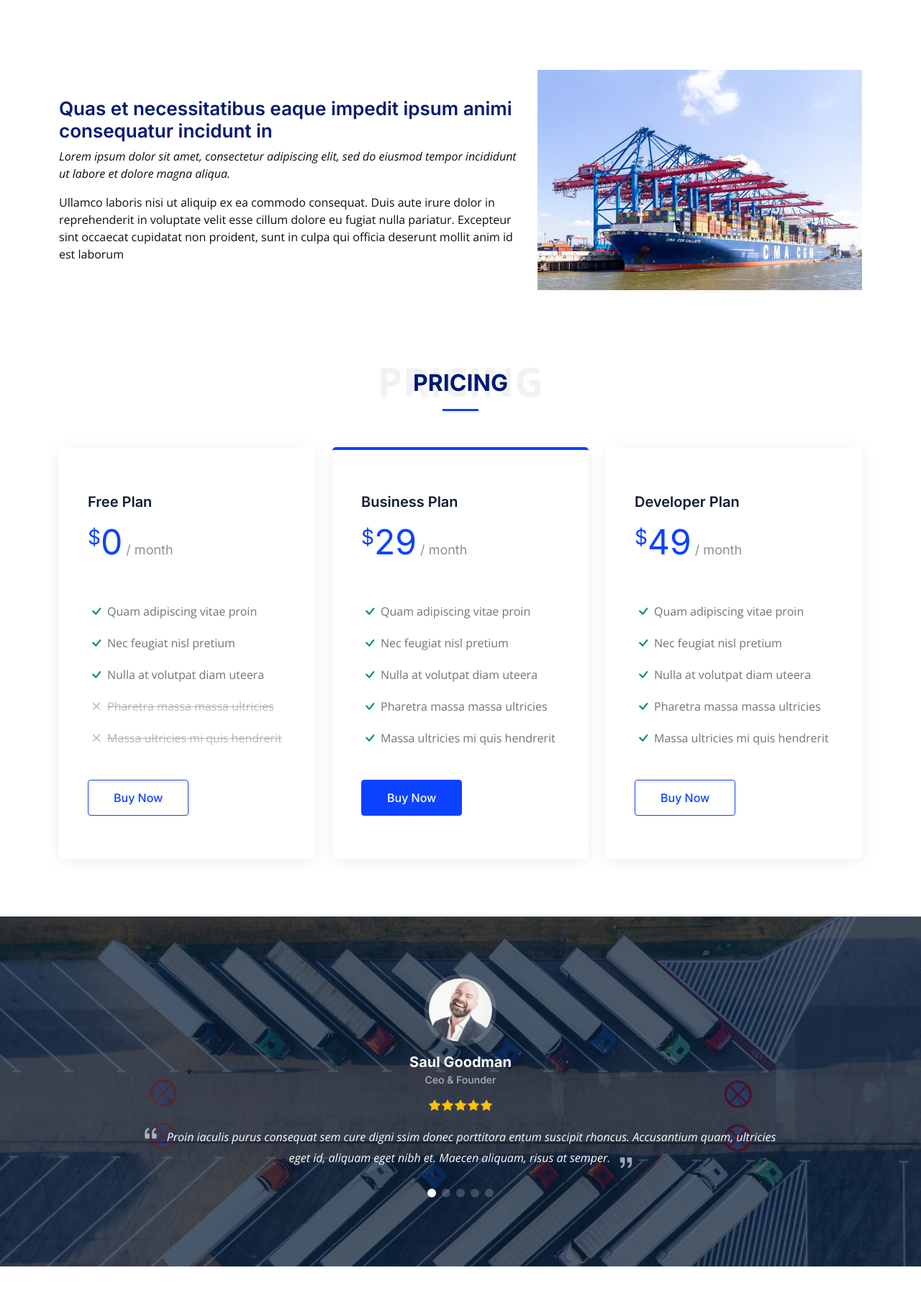
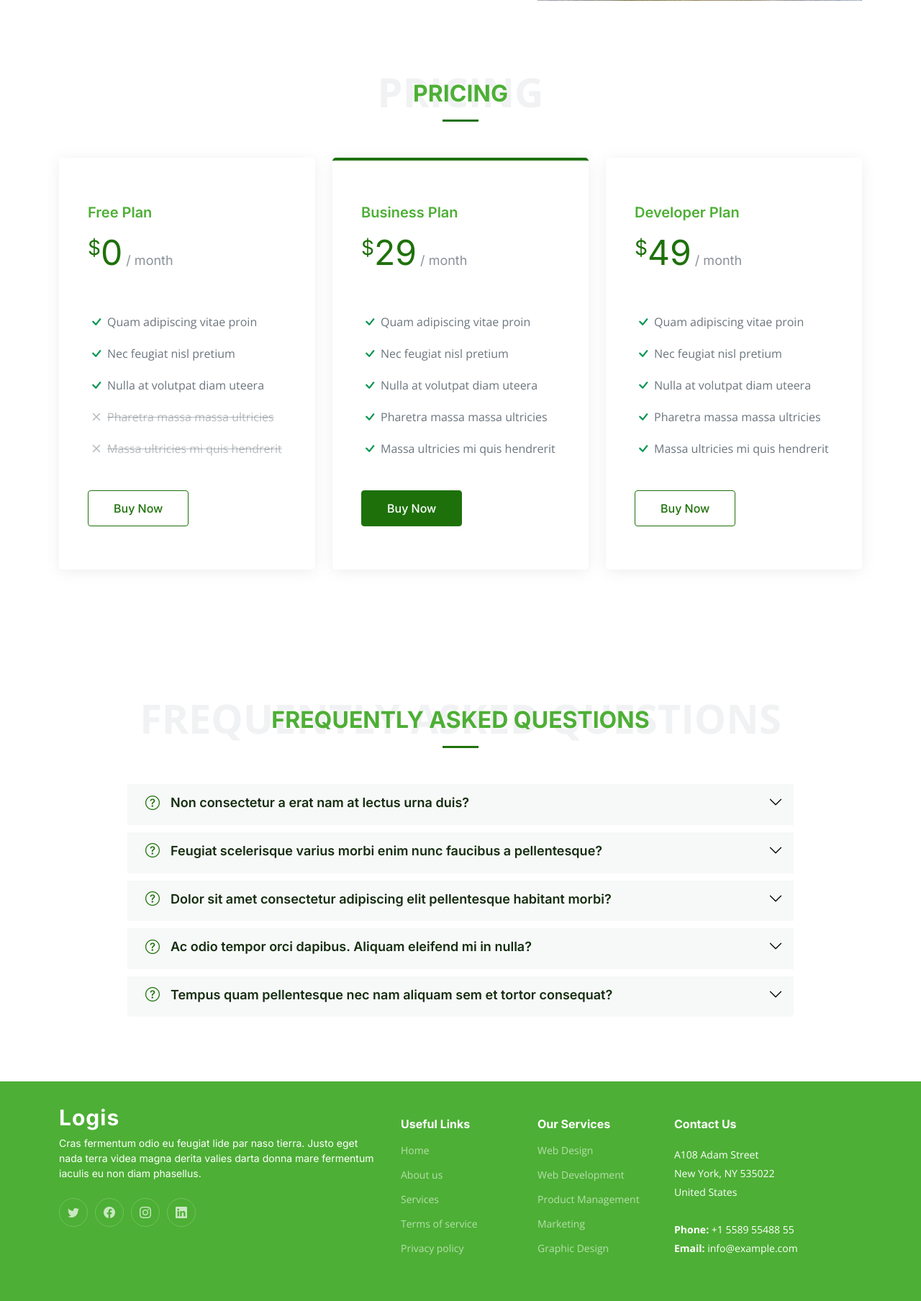
Before and after one commit to World-Konkani-Centre/SCL-2022-BitSlashers, a Django app: page / in a window 1280 px wide. Shown: the part 4431-6238 px from the top of the page at 72% size. Run offline with Django 4.2, Linux system fonts and the light colour scheme; some libraries are stand-ins or nearby versions.

Commit message:
CSS Changes

```diff
--- a/SCL_Project/WeGroW/urls.py
+++ b/SCL_Project/WeGroW/urls.py
@@ -5,5 +5,9 @@
     path('', views.home, name='WeGroW-home'),
     path('home/', views.home, name='index'),
     path('about/', views.about, name='about'),
+    path('contact/', views.contact, name='contact'),
+    path('service/', views.service, name='service'),
+    path('service-detail/', views.service_detail, name='service-detail'),
+    path('pricing/', views.pricing, name='pricing'),
 
 ]
--- a/SCL_Project/WeGroW/views.py
+++ b/SCL_Project/WeGroW/views.py
@@ -10,3 +10,18 @@
 
 def about(request):
     return render(request, 'about.html')
+
+def contact(request):
+    return render(request, 'contact.html')
+
+def pricing(request):
+    return render(request, 'pricing.html')
+
+def sample(request):
+    return render(request, 'sample-inner-page.html')
+
+def service(request):
+    return render(request, 'services.html')
+
+def service_detail(request):
+    return render(request, 'service-details.html')
--- a/SCL_Project/static/WeGrow/css/main.css
+++ b/SCL_Project/static/WeGrow/css/main.css
@@ -18,9 +18,9 @@
 
 /* Colors */
 :root {
-  --color-default: #0a0d13;
-  --color-primary: #0d42ff;
-  --color-secondary: #0e1d34;
+  --color-default: #152D10;
+  --color-primary: #1E710A;
+  --color-secondary: #4DAF35;
 }
 
 /* Smooth scroll behavior */
@@ -42,7 +42,7 @@
 }
 
 a:hover {
-  color: #406aff;
+  color: #4E944F;
   text-decoration: none;
 }
 
@@ -75,7 +75,7 @@
   text-transform: uppercase;
   margin-bottom: 20px;
   padding-bottom: 0;
-  color: #001973;
+  color: #4DAF35;
   position: relative;
   z-index: 2;
   margin-bottom: 20px;
@@ -215,7 +215,7 @@
 }
 
 .scroll-top:hover {
-  background: rgba(13, 66, 255, 0.8);
+  background: #1E710A;
   color: #fff;
 }
 
@@ -308,7 +308,7 @@
 }
 
 .header.sticked {
-  background: rgba(14, 29, 52, 0.9);
+  background: #152D10;
   padding: 15px 0;
   box-shadow: 0px 2px 20px rgba(14, 29, 52, 0.1);
 }
@@ -386,7 +386,7 @@
   .navbar .get-a-quote:hover,
   .navbar .get-a-quote:focus:hover {
     color: #fff;
-    background: #2756ff;
+    background: #FFA456;
   }
 
   .navbar .dropdown ul {
@@ -531,7 +531,7 @@
   .navbar .get-a-quote:hover,
   .navbar .get-a-quote:focus:hover {
     color: #fff;
-    background: rgba(13, 66, 255, 0.8);
+    background-color: #4DAF35;
   }
 
   .navbar .dropdown ul,
@@ -818,7 +818,7 @@
 }
 
 .services .card a {
-  color: #001973;
+  color: #4DAF35;
   transition: 0.3;
 }
 
@@ -901,7 +901,7 @@
 .features .features-item h3 {
   font-weight: 600;
   font-size: 26px;
-  color: #001973;
+  color: #4DAF35;
 }
 
 .features .features-item ul {
@@ -1390,8 +1390,8 @@
 }
 
 .horizontal-pricing .buy-btn:hover {
-  background: #406aff;
-  border-color: #406aff;
+  background: #4E944F;
+  border-color: #4E944F;
 }
 
 .horizontal-pricing .featured {
@@ -1807,10 +1807,11 @@
 .hero form .btn-primary {
   background-color: var(--color-primary);
   padding: 15px 30px;
+  border: none;
 }
 
 .hero form .btn-primary:hover {
-  background-color: #2756ff;
+  background-color: #4DAF35;
 }
 
 .hero .stats-item {
--- a/SCL_Project/templates/base.html
+++ b/SCL_Project/templates/base.html
@@ -6,7 +6,7 @@
     <meta charset="utf-8" />
     <meta content="width=device-width, initial-scale=1.0" name="viewport" />
 
-    <title>Logis Bootstrap Template - About</title>
+    <title>WeGroW</title>
     <meta content="" name="description" />
     <meta content="" name="keywords" />
 
--- a/SCL_Project/templates/index.html
+++ b/SCL_Project/templates/index.html
@@ -237,22 +237,6 @@
     </div>
   </section><!-- End Services Section -->
 
-  <!-- ======= Call To Action Section ======= -->
-  <section id="call-to-action" class="call-to-action">
-    <div class="container" data-aos="zoom-out">
-
-      <div class="row justify-content-center">
-        <div class="col-lg-8 text-center">
-          <h3>Call To Action</h3>
-          <p> Duis aute irure dolor in reprehenderit in voluptate velit esse cillum dolore eu fugiat nulla pariatur.
-            Excepteur sint occaecat cupidatat non proident, sunt in culpa qui officia deserunt mollit anim id est
-            laborum.</p>
-          <a class="cta-btn" href="#">Call To Action</a>
-          </dic>
-        </div>
-
-      </div>
-  </section><!-- End Call To Action Section -->
 
   <!-- ======= Features Section ======= -->
   <section id="features" class="features">
@@ -397,110 +381,6 @@
     </div>
   </section><!-- End Pricing Section -->
 
-  <!-- ======= Testimonials Section ======= -->
-  <section id="testimonials" class="testimonials">
-    <div class="container">
-
-      <div class="slides-1 swiper" data-aos="fade-up">
-        <div class="swiper-wrapper">
-
-          <div class="swiper-slide">
-            <div class="testimonial-item">
-              <img src="assets/img/testimonials/testimonials-1.jpg" class="testimonial-img" alt="">
-              <h3>Saul Goodman</h3>
-              <h4>Ceo &amp; Founder</h4>
-              <div class="stars">
-                <i class="bi bi-star-fill"></i><i class="bi bi-star-fill"></i><i class="bi bi-star-fill"></i><i
-                  class="bi bi-star-fill"></i><i class="bi bi-star-fill"></i>
-              </div>
-              <p>
-                <i class="bi bi-quote quote-icon-left"></i>
-                Proin iaculis purus consequat sem cure digni ssim donec porttitora entum suscipit rhoncus. Accusantium
-                quam, ultricies eget id, aliquam eget nibh et. Maecen aliquam, risus at semper.
-                <i class="bi bi-quote quote-icon-right"></i>
-              </p>
-            </div>
-          </div><!-- End testimonial item -->
-
-          <div class="swiper-slide">
-            <div class="testimonial-item">
-              <img src="assets/img/testimonials/testimonials-2.jpg" class="testimonial-img" alt="">
-              <h3>Sara Wilsson</h3>
-              <h4>Designer</h4>
-              <div class="stars">
-                <i class="bi bi-star-fill"></i><i class="bi bi-star-fill"></i><i class="bi bi-star-fill"></i><i
-                  class="bi bi-star-fill"></i><i class="bi bi-star-fill"></i>
-              </div>
-              <p>
-                <i class="bi bi-quote quote-icon-left"></i>
-                Export tempor illum tamen malis malis eram quae irure esse labore quem cillum quid cillum eram malis
-                quorum velit fore eram velit sunt aliqua noster fugiat irure amet legam anim culpa.
-                <i class="bi bi-quote quote-icon-right"></i>
-              </p>
-            </div>
-          </div><!-- End testimonial item -->
-
-          <div class="swiper-slide">
-            <div class="testimonial-item">
-              <img src="assets/img/testimonials/testimonials-3.jpg" class="testimonial-img" alt="">
-              <h3>Jena Karlis</h3>
-              <h4>Store Owner</h4>
-              <div class="stars">
-                <i class="bi bi-star-fill"></i><i class="bi bi-star-fill"></i><i class="bi bi-star-fill"></i><i
-                  class="bi bi-star-fill"></i><i class="bi bi-star-fill"></i>
-              </div>
-              <p>
-                <i class="bi bi-quote quote-icon-left"></i>
-                Enim nisi quem export duis labore cillum quae magna enim sint quorum nulla quem veniam duis minim tempor
-                labore quem eram duis noster aute amet eram fore quis sint minim.
-                <i class="bi bi-quote quote-icon-right"></i>
-              </p>
-            </div>
-          </div><!-- End testimonial item -->
-
-          <div class="swiper-slide">
-            <div class="testimonial-item">
-              <img src="assets/img/testimonials/testimonials-4.jpg" class="testimonial-img" alt="">
-              <h3>Matt Brandon</h3>
-              <h4>Freelancer</h4>
-              <div class="stars">
-                <i class="bi bi-star-fill"></i><i class="bi bi-star-fill"></i><i class="bi bi-star-fill"></i><i
-                  class="bi bi-star-fill"></i><i class="bi bi-star-fill"></i>
-              </div>
-              <p>
-                <i class="bi bi-quote quote-icon-left"></i>
-                Fugiat enim eram quae cillum dolore dolor amet nulla culpa multos export minim fugiat minim velit minim
-                dolor enim duis veniam ipsum anim magna sunt elit fore quem dolore labore illum veniam.
-                <i class="bi bi-quote quote-icon-right"></i>
-              </p>
-            </div>
-          </div><!-- End testimonial item -->
-
-          <div class="swiper-slide">
-            <div class="testimonial-item">
-              <img src="assets/img/testimonials/testimonials-5.jpg" class="testimonial-img" alt="">
-              <h3>John Larson</h3>
-              <h4>Entrepreneur</h4>
-              <div class="stars">
-                <i class="bi bi-star-fill"></i><i class="bi bi-star-fill"></i><i class="bi bi-star-fill"></i><i
-                  class="bi bi-star-fill"></i><i class="bi bi-star-fill"></i>
-              </div>
-              <p>
-                <i class="bi bi-quote quote-icon-left"></i>
-                Quis quorum aliqua sint quem legam fore sunt eram irure aliqua veniam tempor noster veniam enim culpa
-                labore duis sunt culpa nulla illum cillum fugiat legam esse veniam culpa fore nisi cillum quid.
-                <i class="bi bi-quote quote-icon-right"></i>
-              </p>
-            </div>
-          </div><!-- End testimonial item -->
-
-        </div>
-        <div class="swiper-pagination"></div>
-      </div>
-
-    </div>
-  </section><!-- End Testimonials Section -->
-
   <!-- ======= Frequently Asked Questions Section ======= -->
   <section id="faq" class="faq">
     <div class="container" data-aos="fade-up">
```
